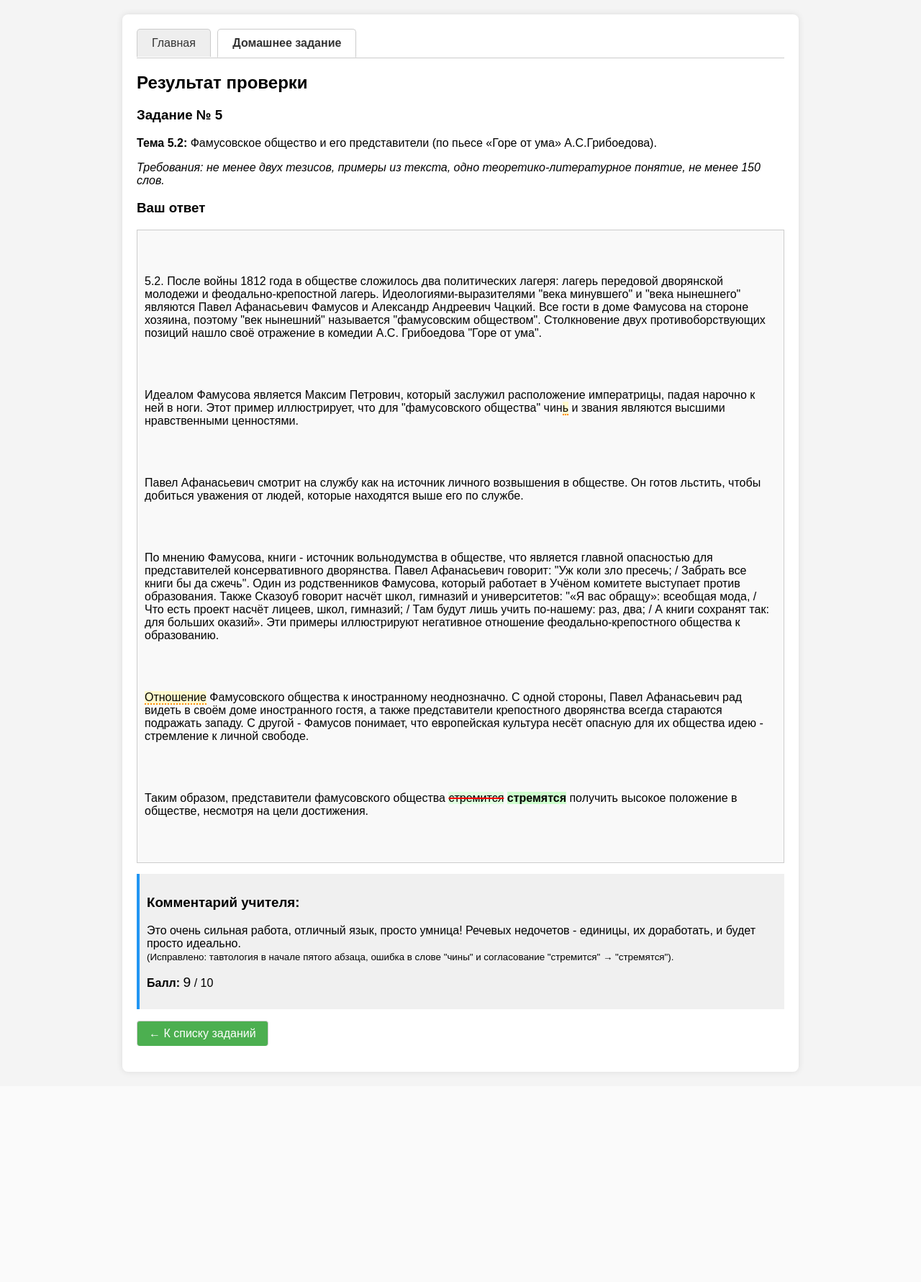
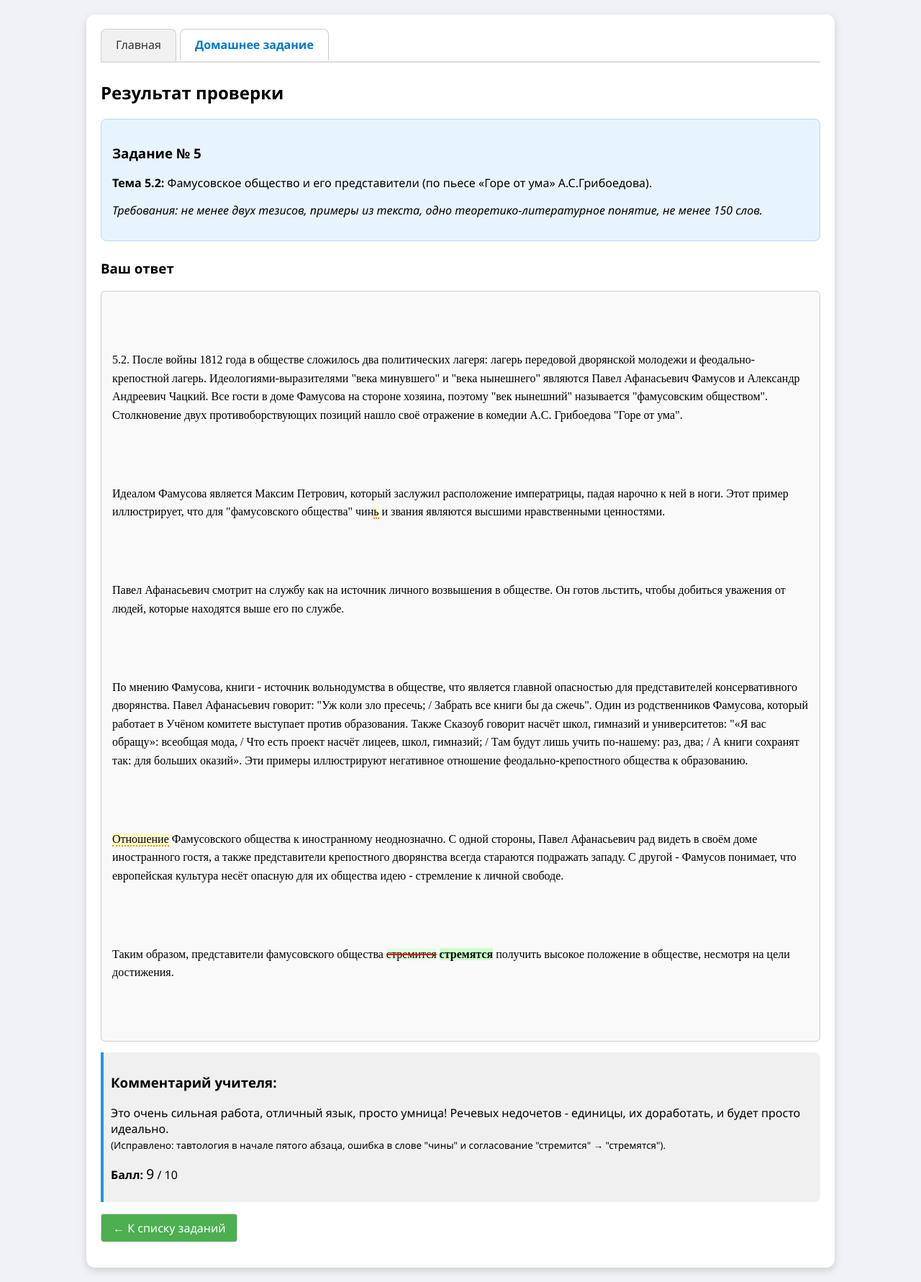
Before and after one commit to ekomarov15/ekomarov15.github.io, a PHP site: page /cheksoch.html in a window 1280 px wide. Shown: the whole page at 72% size. Before the commit the page ends 1492 px from the top, so only its background shows below. Run offline with PHP 8.4, Linux system fonts and the light colour scheme.

Commit message:
Update style.css

```diff
--- a/style.css
+++ b/style.css
@@ -1,41 +1,47 @@
 body {
-    font-family: Arial, sans-serif;
+    font-family: 'Segoe UI', Arial, sans-serif;
     margin: 0;
     padding: 0;
-    background-color: #f4f4f4;
+    background-color: #f0f2f5;
 }
 
 .container {
-    max-width: 900px;
+    max-width: 1000px;
     margin: 20px auto;
     background: white;
     padding: 20px;
-    border-radius: 8px;
-    box-shadow: 0 0 10px rgba(0,0,0,0.1);
+    border-radius: 12px;
+    box-shadow: 0 4px 12px rgba(0,0,0,0.15);
 }
 
 .tabs {
-    overflow: hidden;
-    border-bottom: 1px solid #ccc;
-    margin-bottom: 20px;
+    display: flex;
+    border-bottom: 2px solid #ddd;
+    margin-bottom: 25px;
+    gap: 5px;
 }
 
 .tab {
-    display: inline-block;
     padding: 10px 20px;
     text-decoration: none;
     color: #333;
-    background: #eee;
+    background: #f1f1f1;
     border: 1px solid #ccc;
     border-bottom: none;
-    border-radius: 5px 5px 0 0;
-    margin-right: 5px;
+    border-radius: 8px 8px 0 0;
+    font-weight: 500;
+    transition: 0.2s;
+}
+
+.tab:hover {
+    background: #e0e0e0;
 }
 
 .tab.active {
     background: white;
-    border-bottom: 1px solid white;
+    border-bottom: 2px solid white;
     font-weight: bold;
+    color: #0077cc;
 }
 
 .content {
@@ -53,21 +59,31 @@ body {
 
 .editor {
     border: 1px solid #ccc;
-    min-height: 150px;
-    padding: 10px;
-    margin-bottom: 10px;
+    border-radius: 6px;
+    min-height: 200px;
+    padding: 15px;
+    margin-bottom: 15px;
     background: #fff;
     overflow-y: auto;
+    font-family: 'Times New Roman', serif;
+    line-height: 1.6;
 }
 
 .color-tools {
-    margin-bottom: 10px;
+    margin-bottom: 15px;
 }
 
 .color-tools button {
-    margin-right: 5px;
-    padding: 5px 10px;
+    margin-right: 8px;
+    padding: 6px 12px;
     cursor: pointer;
+    border: 1px solid #aaa;
+    border-radius: 4px;
+    background: #f9f9f9;
+}
+
+.color-tools button:hover {
+    background: #e0e0e0;
 }
 
 #imagePreview img {
@@ -75,6 +91,7 @@ body {
     border: 1px solid #ddd;
     border-radius: 4px;
     padding: 5px;
+    max-width: 200px;
 }
 
 ul {
@@ -83,15 +100,87 @@ ul {
 }
 
 li {
-    padding: 8px;
+    padding: 10px;
     border-bottom: 1px solid #eee;
+    display: flex;
+    justify-content: space-between;
+    align-items: center;
 }
 
-a {
+li a {
     text-decoration: none;
     color: #0066cc;
+    font-weight: 500;
 }
 
-a:hover {
+li a:hover {
     text-decoration: underline;
 }
+
+/* Стили для пометок учителя (как на фото) */
+.teacher-note {
+    background-color: #fffacd; /* светло-жёлтый */
+    border-bottom: 2px dotted #ff8c00;
+    cursor: help;
+    position: relative;
+}
+.teacher-note:hover::after {
+    content: attr(data-note);
+    position: absolute;
+    background: #333;
+    color: #fff;
+    padding: 4px 8px;
+    border-radius: 4px;
+    font-size: 12px;
+    white-space: nowrap;
+    bottom: 100%;
+    left: 0;
+    z-index: 10;
+}
+.correction {
+    background-color: #ffe0e0;
+    text-decoration: line-through 2px red;
+}
+.fixed {
+    background-color: #ccffcc;
+    font-weight: bold;
+}
+.nonsense {
+    background-color: #ffcccc;
+    text-decoration: line-through 2px darkred;
+    cursor: help;
+}
+.teacher-comment-block {
+    background-color: #f0f7ff;
+    padding: 15px;
+    border-left: 4px solid #2196F3;
+    margin: 20px 0;
+    border-radius: 0 8px 8px 0;
+}
+.task-block {
+    background-color: #e8f4fd;
+    padding: 15px;
+    border-radius: 8px;
+    margin-bottom: 25px;
+    border: 1px solid #b8d9f5;
+}
+.button {
+    display: inline-block;
+    background: #4CAF50;
+    color: white;
+    padding: 8px 16px;
+    text-decoration: none;
+    border-radius: 4px;
+    border: none;
+    cursor: pointer;
+    font-size: 14px;
+}
+.button:hover {
+    background: #45a049;
+}
+.button.retry {
+    background: #ff9800;
+}
+.button.retry:hover {
+    background: #fb8c00;
+}
```
